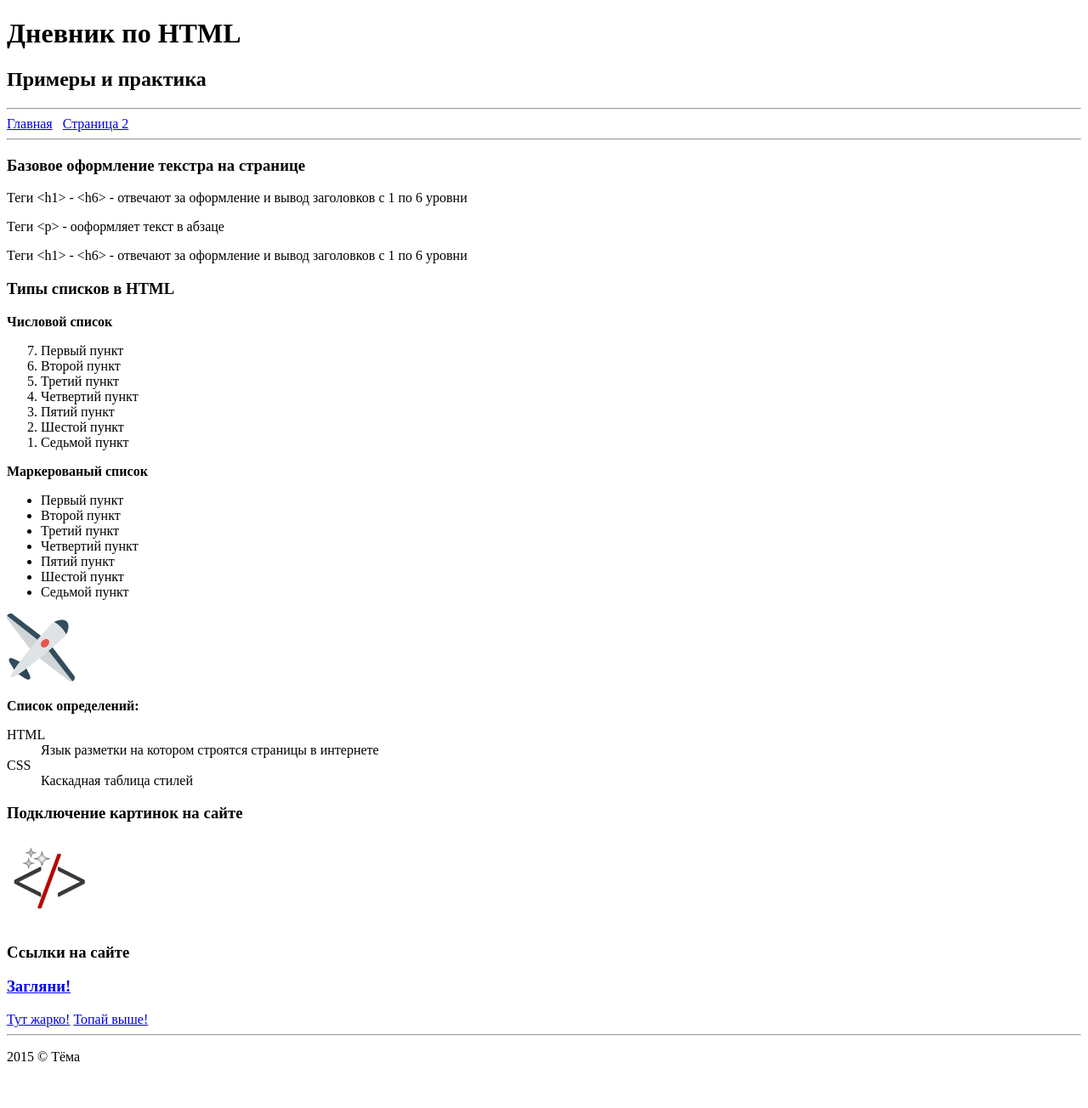
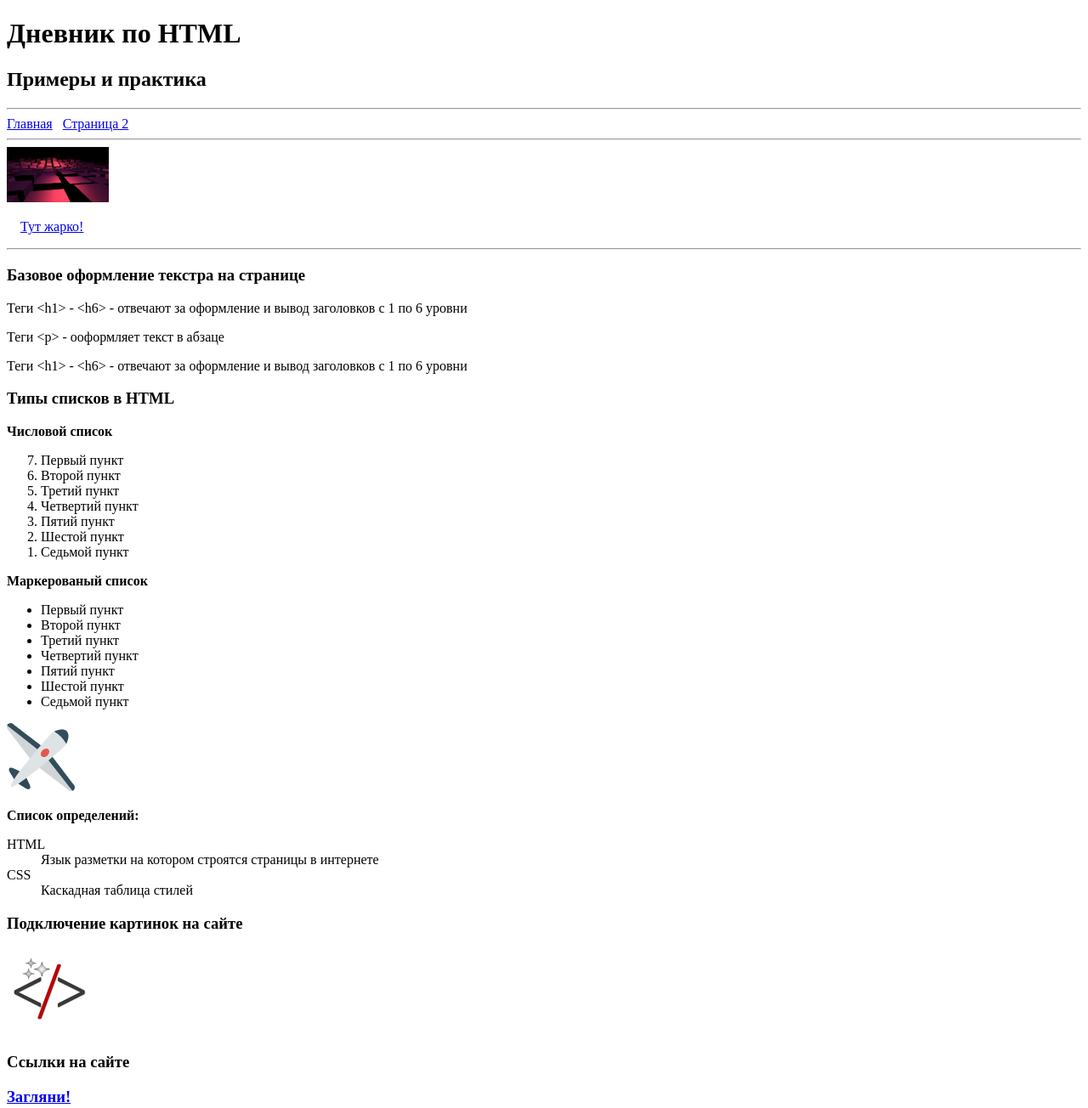
Before and after one commit to Dintirtyos/Dintirtyos.github.io, a plain HTML site: page index.html in a window 1280 px wide. Shown: the top 1304 px of the page at 85% size. Before the commit the page ends 1269 px from the top, so only its background shows below. Drawn offline with Linux system fonts and the light colour scheme.

Commit message:
Dinti_1.3

```diff
--- a/index.html
+++ b/index.html
@@ -11,6 +11,10 @@
     <h2>Примеры и практика</h2>
     <hr>
       <a href="#">Главная</a>&nbsp;&nbsp;&nbsp;<a href="page2.html">Страница 2</a>
+    <hr>
+          <!--img src="images/anim.png" href="" width="120" alt="Анимация" title="Анимация"-->
+          <a href="dd.html" ><img src="images/anim.png" width="120"  alt="Анимация" title="Анимация" ></a>
+          <p>&nbsp;&nbsp;&nbsp;&nbsp;<a href="dd.html" title="Анимация">Тут жарко!</a></p>
     <hr>
     <h3>Базовое оформление текстра на странице</h3>
     <p> Теги &lt;h1&gt; - &lt;h6&gt; - отвечают за оформление и вывод заголовков
@@ -51,7 +55,6 @@
       <img src="images/logo.png" alt="Логотип" title="Логотип">
       <h3>Ссылки на сайте</h3>
       <h3><a href="https://vk.com/multilaunch_store">Загляни!</a></h3>
-      <a href="dd.html">Тут жарко!</a>
       <a href="#gogogo">Топай выше!</a>
     <hr>
     <p>2015 &copy; Тёма</p>
```
Also changed, not shown: dd.html (+1 -1 lines), images/anim.png (added), images/favicon.ico (renamed from favicon.ico).
